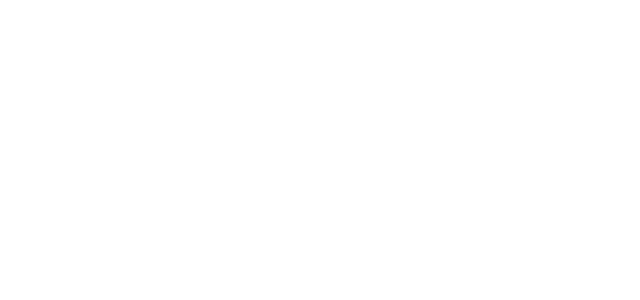
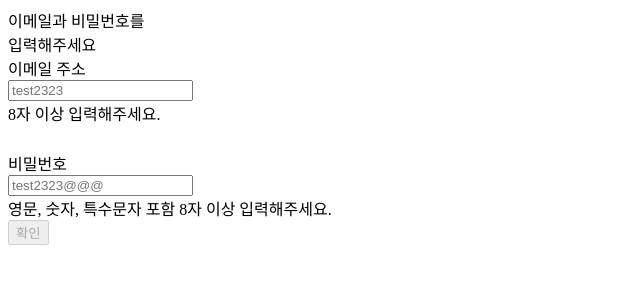
Before and after one commit to llyybbb/SilverMarket, a React (Create React App) app in the folder frontend/: page /login in a window 1280 px wide. Before the commit this address had no page. Shown: the top 300 px of the page, without its empty margins (0-640 px from the left). Built offline with nearby package versions, Linux system fonts and the light colour scheme.

Commit message:
feat: login

```diff
--- a/frontend/package.json
+++ b/frontend/package.json
@@ -10,6 +10,7 @@
     "react-dom": "^18.2.0",
     "react-router-dom": "^6.14.2",
     "react-scripts": "5.0.1",
+    "styled-components": "^6.0.7",
     "web-vitals": "^2.1.4"
   },
   "scripts": {
--- /dev/null
+++ b/frontend/src/Pages/Login.js
@@ -0,0 +1,123 @@
+import React, { useEffect, useState } from "react";
+import styled from "styled-components"
+import { useNavigate } from "react-router-dom";
+
+
+const User = {
+  email: "test2323",
+  pw: "test2323@@@",
+};
+
+export default function Login() {
+  const [ID, setID] = useState("");
+  const [pw, setPw] = useState("");
+
+  const [IDValid, setIDValid] = useState(false);
+  const [pwValid, setPwValid] = useState(false);
+  const [Allow, setAllow] = useState(false);
+
+  const navigate = useNavigate();
+
+// 로그인 가능/불가능 판단
+  useEffect(() => {
+    if (IDValid && pwValid) {
+      setAllow(false);
+      return;
+    }
+    setAllow(true);
+  }, [IDValid, pwValid]);
+
+  // 아이디 유효성 검사
+  const handleID = (e) => {
+    setID(e.target.value);
+
+    const regex = /^(?=.*[a-zA-Z0-9\W_]).{8,}$/;
+    //   /^(([^<>()[\].,;:\s@"]+(\.[^<>()[\].,;:\s@"]+)*)|(".+"))@(([^<>()[\].,;:\s@"]+\.)+[^<>()[\].,;:\s@"]{2,})$/i;
+
+    if (regex.test(e.target.value)) {
+      setIDValid(true);
+    } else {
+      setIDValid(false);
+    }
+  };
+
+  // 비밀번호 유효성 검사
+  const handlePw = (e) => {
+    setPw(e.target.value);
+    const regex =
+      /^(?=.*[a-zA-z])(?=.*[0-9])(?=.*[$`~!@$!%*#^?&\\(\\)\-_=+])(?!.*[^a-zA-z0-9$`~!@$!%*#^?&\\(\\)\-_=+]).{8,20}$/;
+    if (regex.test(e.target.value)) {
+      setPwValid(true);
+    } else {
+      setPwValid(false);
+    }
+  };
+
+  // 로그인 버튼 클릭 시
+  const onClickConfirmButton = () => {
+    if (ID === User.email && pw === User.pw) {
+      alert("로그인에 성공했습니다.");
+    } else {
+      alert("등록되지 않은 회원입니다.");
+    }
+
+    // 페이지 이동
+    navigate("/");
+  };
+
+  return (
+    <div className="page">
+      <div className="titleWrap">
+        이메일과 비밀번호를
+        <br />
+        입력해주세요
+      </div>
+
+      <div className="contentWrap">
+        <div className="inputTitle">이메일 주소</div>
+        <div className="inputWrap">
+          <input
+            className="input"
+            type="text"
+            placeholder="test2323"
+            value={ID}
+            onChange={handleID}
+          />
+        </div>
+        <div className="errorMessageWrap">
+          {!IDValid && ID.length > -1 && (
+            <div>8자 이상 입력해주세요.</div>
+          )}
+        </div>
+
+        <div style={{ marginTop: "26px" }} className="inputTitle">
+          비밀번호
+        </div>
+        <div className="inputWrap">
+          <input
+            className="input"
+            type="password"
+            placeholder="test2323@@@"
+            value={pw}
+            onChange={handlePw}
+          />
+        </div>
+        <div className="errorMessageWrap">
+          {!pwValid && pw.length > -1 && (
+            <div>영문, 숫자, 특수문자 포함 8자 이상 입력해주세요.</div>
+          )}
+        </div>
+      </div>
+
+      <div>
+        <button
+          onClick={onClickConfirmButton}
+          disabled={Allow}
+          className="bottomButton"
+        >
+          확인
+        </button>
+      </div>
+    </div>
+  );
+}
--- a/frontend/src/index.css
+++ /dev/null
@@ -1,13 +0,0 @@
-body {
-  margin: 0;
-  font-family: -apple-system, BlinkMacSystemFont, 'Segoe UI', 'Roboto', 'Oxygen',
-    'Ubuntu', 'Cantarell', 'Fira Sans', 'Droid Sans', 'Helvetica Neue',
-    sans-serif;
-  -webkit-font-smoothing: antialiased;
-  -moz-osx-font-smoothing: grayscale;
-}
-
-code {
-  font-family: source-code-pro, Menlo, Monaco, Consolas, 'Courier New',
-    monospace;
-}
--- a/frontend/src/index.js
+++ b/frontend/src/index.js
@@ -1,17 +1,10 @@
 import React from 'react';
 import ReactDOM from 'react-dom/client';
-import './index.css';
 import App from './App';
-import reportWebVitals from './reportWebVitals';
 
 const root = ReactDOM.createRoot(document.getElementById('root'));
 root.render(
-  <React.StrictMode>
-    <App />
-  </React.StrictMode>
+    <React.StrictMode>
+        <App />
+    </React.StrictMode>
 );
-
-// If you want to start measuring performance in your app, pass a function
-// to log results (for example: reportWebVitals(console.log))
-// or send to an analytics endpoint. Learn more: https://bit.ly/CRA-vitals
-reportWebVitals();
--- a/frontend/src/router.js
+++ b/frontend/src/router.js
@@ -1,11 +1,13 @@
 import { BrowserRouter, Routes, Route } from 'react-router-dom';
-import Home from './Home';
+import Home from './Pages/Home';
+import Login from './Pages/Login';
 
 function Router() {
     return (
         <BrowserRouter>
             <Routes>
             <Route path='/' element={<Home />} />
+            <Route path='/login' element={<Login />} />
             </Routes>
         </BrowserRouter>
     )
```
Also changed, not shown: frontend/src/Pages/Home.js (renamed from frontend/src/Home.js), 1 other file (tests, documents, lock files or other folders).
